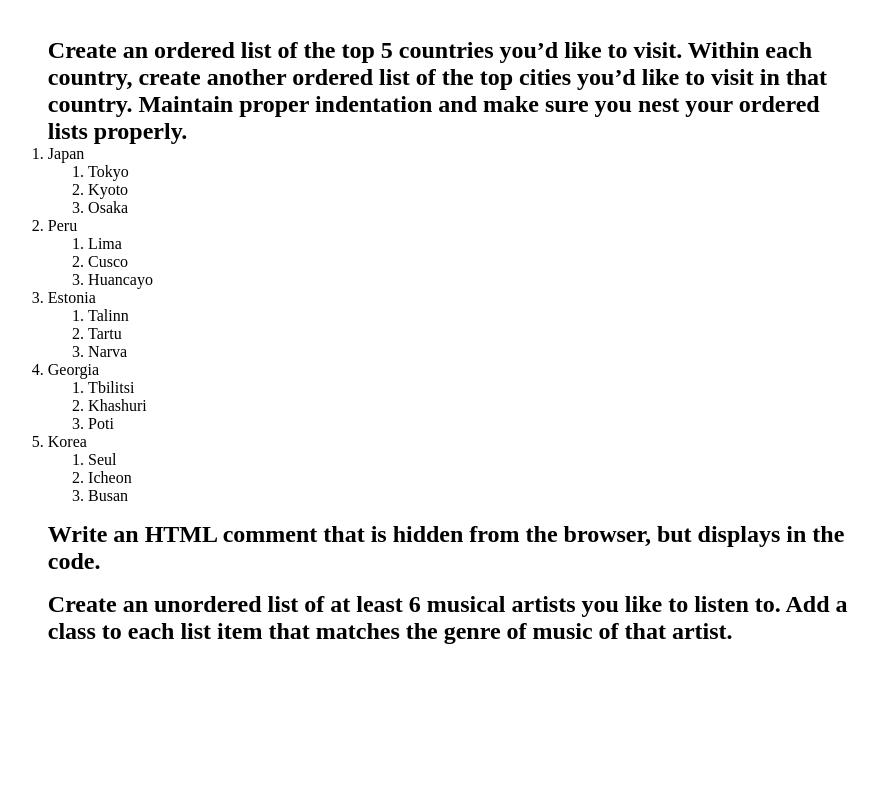
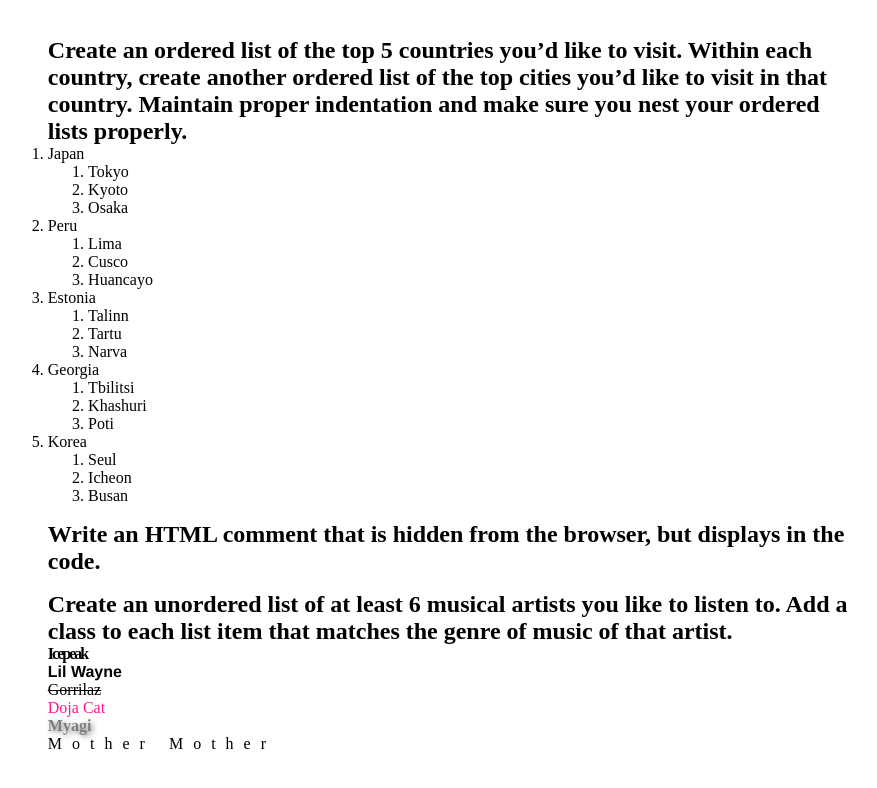
Before and after one commit to nastasiaremsha/core2interactionstudio-assignment1, a plain HTML site: page index.html in a window 1280 px wide. Shown: the part 2527-3315 px from the top of the page, without its empty margins (189-1066 px from the left). Before the commit the page ends 3281 px from the top, so only its background shows below. Drawn offline with Linux system fonts and the light colour scheme; files that its build step writes are made by us from their sources.

Commit message:
Add files via upload

```diff
--- a/index.html
+++ b/index.html
@@ -138,12 +138,13 @@ main → section → div → p → span</h2>
 <!--	Hello there!-->
 <h2>Create an unordered list of at least 6 musical artists you like to listen to. Add a class to each list item that matches the genre of music of that artist.</h2>
 	<ul>
-	<li><a></a></li>
-		<li><a></a></li>
-		<li><a></a></li>
-		<li><a></a></li>
-		<li><a></a></li>
-		<li><a></a></li>
+	<li><a class="ip">Icepeak</a></li>
+		<li><a class="lw">Lil Wayne</a></li>
+		<li><a class="g">Gorrilaz</a></li>
+		<li><a class="dc">Doja Cat</a></li>
+		<li><a class="m">Myagi</a></li>
+		<li><a class="mm">Mother Mother</a></li>
+		<li></li>
 	</ul>
 	</div>
 </body>
--- a/interactionstudio2(1).css
+++ b/interactionstudio2(1).css
@@ -28,3 +28,26 @@ img{
 .listinlist{
 	margin-left: 5%;
 }
+.ip{
+	font-weight: 800;
+	letter-spacing: -2px;
+}
+.lw{
+	font-family: Gotham, "Helvetica Neue", Helvetica, Arial, "sans-serif";
+	font-weight: 900;
+}
+.g{
+	text-decoration:line-through;
+}
+.dc{
+	color: deeppink;
+
+}
+.m{
+	opacity: 50%;
+	font-weight: bolder;
+	text-shadow: 2px 2px 5px black;
+}
+.mm{
+	letter-spacing: 10px;
+}
```
